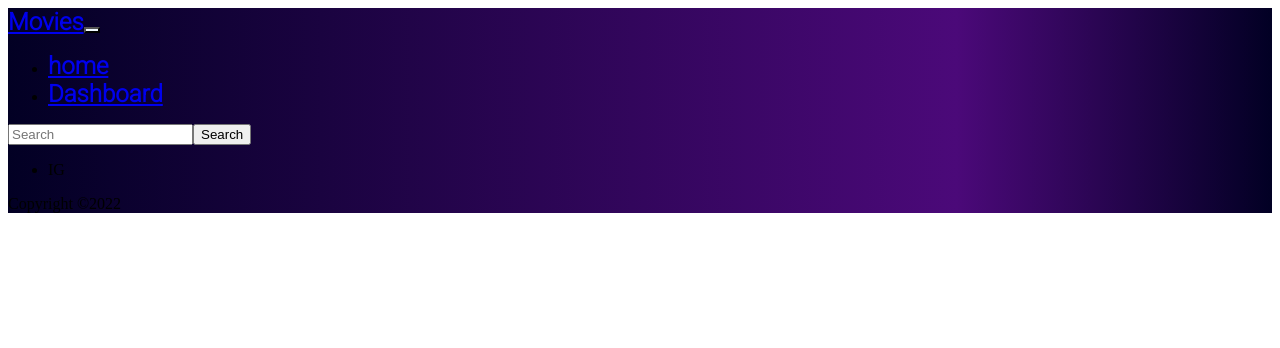
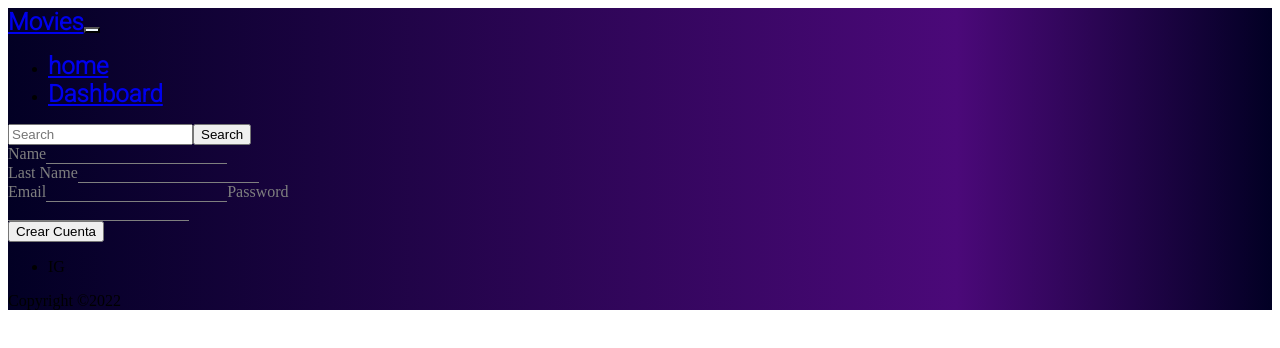
Before and after one commit to charg90/movieApp, a React (Vite) app: page /register in a window 1280 px wide. Shown: the top 348 px of the page. Built offline with nearby package versions, Linux system fonts and the light colour scheme.

Commit message:
create register component

```diff
--- a/src/App.jsx
+++ b/src/App.jsx
@@ -3,6 +3,7 @@ import { Routes, Route } from "react-router-dom";
 import Dashboard from "./pages/Dashboard";
 import Login from "./pages/Login";
 import Movie from "./pages/Movie";
+import Register from "./pages/Register";
 import Results from "./pages/Results";
 
 function App() {
@@ -12,6 +13,7 @@ function App() {
       <Route path="/dashboard" element={<Dashboard />} />
       <Route path="/movie" element={<Movie />} />
       <Route path="/movie/:movie" element={<Results />} />
+      <Route path="/register" element={<Register />} />
     </Routes>
   );
 }
--- a/src/DB/fireBase.js
+++ b/src/DB/fireBase.js
@@ -1,5 +1,6 @@
 import { initializeApp } from "firebase/app";
 import { getAnalytics } from "firebase/analytics";
+import { getAuth } from "firebase/auth";
 
 const firebaseConfig = {
   apiKey: import.meta.env.VITE_API_KEY,
@@ -13,3 +14,5 @@ const firebaseConfig = {
 
 const app = initializeApp(firebaseConfig);
 const analytics = getAnalytics(app);
+
+export const auth = getAuth(app);
--- /dev/null
+++ b/src/pages/Register.jsx
@@ -0,0 +1,97 @@
+import Styles from "./../styles/register.module.css";
+import { motion } from "framer-motion";
+import { useReducer, useState } from "react";
+import { loginReducer, initialState } from "./../reducers/login";
+import { NAME, LAST_NAME, EMAIL, PASSWORD } from "./../reducers/actions/login";
+
+const Register = () => {
+  const [state, dispatch] = useReducer(loginReducer, initialState);
+  console.log(state);
+  const register = async (state, dispatch) => {
+    try {
+    } catch (err) {
+      console.log(err);
+    }
+  };
+  return (
+    <div className={`${Styles.formContainer} container`}>
+      <form>
+        <div className="row">
+          <div className="col">
+            <motion.label
+              animate={{
+                y: state.name.state ? "0rem" : "2.5rem",
+              }}
+              htmlFor="nombre"
+              className={`${Styles.inputLabel} col-form-label `}
+            >
+              Name
+            </motion.label>
+            <input
+              type="text"
+              id="nombre"
+              className={`${Styles.inputRegister} form-control text-white `}
+              onFocus={(e) => dispatch({ type: NAME, payload: e.target.value })}
+            />
+          </div>
+          <div className="col">
+            <motion.label
+              animate={{ y: state.lastName.state ? "0rem" : "2.5rem" }}
+              htmlFor="lastName"
+              className={`${Styles.inputLabel} col-form-label`}
+            >
+              Last Name
+            </motion.label>
+            <input
+              type="text"
+              id="lastName"
+              className={`${Styles.inputRegister} form-control text-white `}
+              onFocus={(e) =>
+                dispatch({ type: LAST_NAME, payload: e.target.value })
+              }
+            />
+          </div>
+        </div>
+        <div className="row">
+          <div className="col">
+            <motion.label
+              animate={{ y: state.email.state ? "0rem" : "2.5rem" }}
+              htmlFor="email"
+              className={`${Styles.inputLabel} col-form-label`}
+            >
+              Email
+            </motion.label>
+            <input
+              type="email"
+              id="email"
+              className={`${Styles.inputRegister} form-control text-white `}
+              onFocus={(e) =>
+                dispatch({ type: EMAIL, payload: e.target.value })
+              }
+            />
+            <motion.label
+              animate={{ y: state.password.state ? "0rem" : "2.5rem" }}
+              htmlFor="password"
+              className={`${Styles.inputLabel} col-form-label`}
+            >
+              Password
+            </motion.label>
+            <input
+              type="password"
+              id="password"
+              className={`${Styles.inputRegister} form-control text-white `}
+              onFocus={(e) =>
+                dispatch({ type: PASSWORD, payload: e.target.value })
+              }
+            />
+          </div>
+        </div>
+        <button className="btn  btn-primary text-white mt-3">
+          Crear Cuenta
+        </button>
+      </form>
+    </div>
+  );
+};
+
+export default Register;
--- /dev/null
+++ b/src/reducers/actions/login.js
@@ -0,0 +1,4 @@
+export const NAME = "NAME";
+export const LAST_NAME = "LAST_NAME";
+export const EMAIL = "EMAIL";
+export const PASSWORD = "PASSWORD";
--- /dev/null
+++ b/src/reducers/login.js
@@ -0,0 +1,43 @@
+import { NAME, LAST_NAME, EMAIL, PASSWORD } from "./actions/login";
+
+export const initialState = {
+  name: { state: false, value: "" },
+  lastName: { state: false, value: "" },
+  email: { state: false, value: "" },
+  password: { state: false, value: "" },
+};
+
+export const loginReducer = (state = initialState, action) => {
+  switch (action.type) {
+    case NAME:
+      return {
+        name: { state: true, value: action.payload },
+        lastName: { state: false, value: state.lastName.value },
+        email: { state: false, value: state.email.value },
+        password: { state: false, value: state.password.value },
+      };
+    case LAST_NAME:
+      return {
+        name: { state: false, value: state.name.value },
+        lastName: { state: true, value: action.payload },
+        email: { state: false, value: state.email.value },
+        password: { state: false, value: state.password.value },
+      };
+    case EMAIL:
+      return {
+        name: { state: false, value: state.name.value },
+        lastName: { state: false, value: state.lastName.value },
+        email: { state: true, value: action.payload },
+        password: { state: false, value: state.password.value },
+      };
+    case PASSWORD:
+      return {
+        name: { state: false, value: state.name.value },
+        lastName: { state: false, value: state.lastName.value },
+        email: { state: false, value: state.email.value },
+        password: { state: true, value: action.payload },
+      };
+    default:
+      return state;
+  }
+};
--- /dev/null
+++ b/src/styles/register.module.css
@@ -0,0 +1,47 @@
+.formContainer {
+  width: 75vw;
+}
+.inputLabel {
+  color: #7f7f7f;
+}
+.inputRegister {
+  background-color: transparent !important;
+
+  border-radius: 0px;
+  border: none;
+  border-bottom: 1px solid #7f7f7f;
+}
+
+.inputRegister:focus {
+  box-shadow: none;
+  border: none;
+  border-bottom: 1px solid #bc13fe;
+}
+
+/* xs < 768 */
+@media screen and (max-width: 767px) {
+  .formContainer {
+    width: 75vw;
+  }
+}
+
+/* sm */
+@media screen and (min-width: 768px) {
+  .formContainer {
+    width: 75vw;
+  }
+}
+
+/* md */
+@media screen and (min-width: 941px) {
+  .formContainer {
+    width: 50vw;
+  }
+}
+
+/* lg */
+@media screen and (min-width: 1200px) {
+  .formContainer {
+    width: 25vw;
+  }
+}
```
